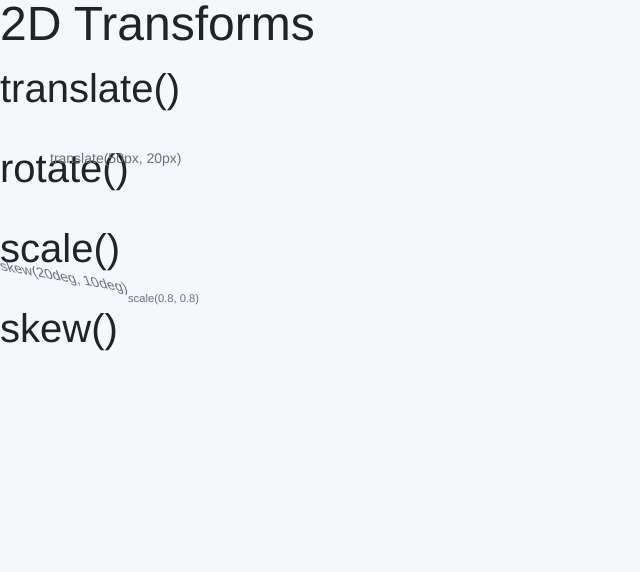
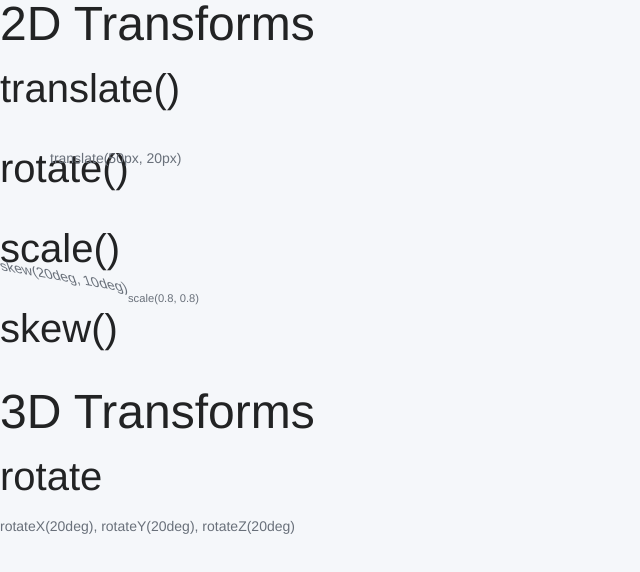
Before and after one commit to Allajah/learning_css, a plain HTML site: page index.html in a window 1280 px wide. Shown: the top 572 px of the page, without its empty margins (0-640 px from the left). Drawn offline with Linux system fonts and the light colour scheme.

Commit message:
Acquire 3d-transform

```diff
--- /dev/null
+++ b/css/3d-transforms.css
@@ -0,0 +1,3 @@
+.3d-rotate {
+  transform: rotateX(60deg);
+}
--- a/index.html
+++ b/index.html
@@ -1,10 +1,19 @@
 <!DOCTYPE html>
+<!-- templates
+  <h2 class="title is-2"></h2>
+  <div class="normal">
+  <div class="">
+  <p></p>
+  </div>
+  </div>
+-->
 <html lang="en">
   <head>
     <meta charset="UTF-8">
     <title></title>
     <link rel="stylesheet" href="./lib/bulma.css">
     <link rel="stylesheet" href="./css/2d-transforms.css">
+    <link rel="stylesheet" href="./css/3d-transforms.css">
   </head>
   <body>
     <h1 class="title is-1">2D Transforms</h1>
@@ -32,5 +41,14 @@
         <p>skew(20deg, 10deg)</p>
       </div>
     </div>
+
+    <h1 class="title is-1">3D Transforms</h1>
+    <h2 class="title is-2">rotate</h2>
+    <div class="normal">
+      <div class="3d-rotate">
+        <p>rotateX(20deg), rotateY(20deg), rotateZ(20deg)</p>
+      </div>
+    </div>
+
   </body>
 </html>
```
